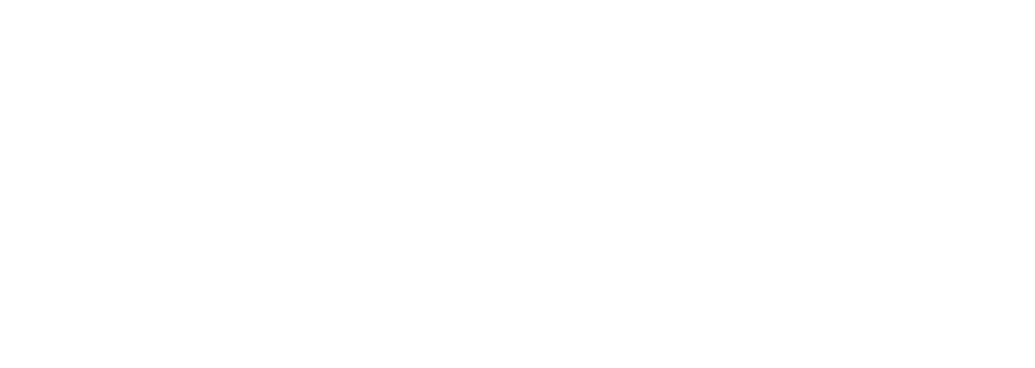
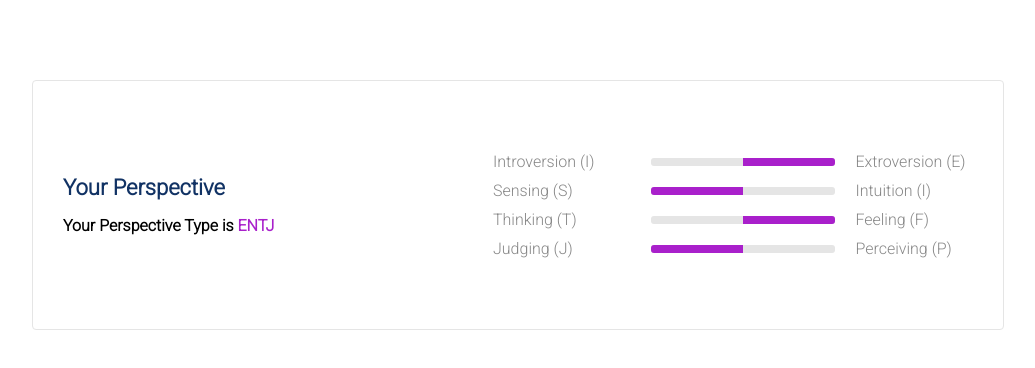
Before and after one commit to igbominadeveloper/mbti-frontend, a Vue app: page /result in a window 1280 px wide. Shown: the top 368 px of the page, without its empty margins (122-1157 px from the left). Built offline with nearby package versions, Linux system fonts and the light colour scheme.

Commit message:
[finishes #176728735] build results page

```diff
--- a/src/App.vue
+++ b/src/App.vue
@@ -1,6 +1,8 @@
 <template>
   <div id="app">
-    <router-view />
+    <div class="page-container">
+      <router-view />
+    </div>
   </div>
 </template>
 
@@ -15,6 +17,8 @@
   --color-grey: #e5e5e5;
   --color-white: #ffffff;
   --box-shadow: 0px 1px 3px 1px rgba(0, 0, 0, 0.1);
+  --font-title: 2.2rem;
+  --font-sub-title: 1.6rem;
 }
 
 html {
@@ -44,6 +48,12 @@ body {
   --webkit-font-smoothing: antialiased;
 }
 
+.page-container {
+  width: 100%;
+
+  padding: 8rem 10rem;
+}
+
 .error {
   border: 1.5px solid var(--color-red);
 }
--- a/src/components/Question.vue
+++ b/src/components/Question.vue
@@ -105,7 +105,7 @@ export default Vue.extend({
 
 .question-text,
 .email-text {
-  font-size: 1.4rem;
+  font-size: var(--font-sub-title);
   font-style: normal;
   font-weight: bold;
 }
@@ -114,7 +114,9 @@ export default Vue.extend({
   position: relative;
   width: 100%;
   height: 2rem;
+
   text-align: center;
+  letter-spacing: 0.4px;
 }
 
 .loader {
@@ -183,6 +185,10 @@ export default Vue.extend({
   margin-bottom: 0.3rem;
 }
 
+.agree,
+.disagree {
+  font-size: var(--font-sub-title);
+}
 .disagree {
   margin-right: 1rem;
 
--- a/src/router/index.ts
+++ b/src/router/index.ts
@@ -1,6 +1,5 @@
 import Vue from "vue";
 import VueRouter, { RouteConfig } from "vue-router";
-import Home from "../views/Home.vue";
 
 Vue.use(VueRouter);
 
@@ -8,16 +7,12 @@ const routes: Array<RouteConfig> = [
   {
     path: "/",
     name: "Home",
-    component: Home
+    component: () => import("../views/Home.vue")
   },
   {
-    path: "/about",
-    name: "About",
-    // route level code-splitting
-    // this generates a separate chunk (about.[hash].js) for this route
-    // which is lazy-loaded when the route is visited.
-    component: () =>
-      import(/* webpackChunkName: "about" */ "../views/About.vue")
+    path: "/result",
+    name: "Result",
+    component: () => import("../views/Result.vue")
   }
 ];
 
--- a/src/views/About.vue
+++ /dev/null
@@ -1,5 +0,0 @@
-<template>
-  <div class="about">
-    <h1>This is an about page</h1>
-  </div>
-</template>
--- a/src/views/Home.vue
+++ b/src/views/Home.vue
@@ -1,5 +1,5 @@
 <template>
-  <section class="page-container">
+  <div>
     <p class="title">Discover your Perspective</p>
     <p class="subtitle">
       Complete the 7 min test and get a detailed report of your lenses on the
@@ -32,7 +32,7 @@
 
       <button class="submit" @click="submitForm">Save & Continue</button>
     </div>
-  </section>
+  </div>
 </template>
 
 <script lang="ts">
@@ -159,7 +159,7 @@ export default Vue.extend({
 
         this.requestStatus.getQuestions = Status.SUCCESS;
       })
-      .catch(error => {
+      .catch((error: string) => {
         this.requestStatus.getQuestions = Status.ERROR;
         console.log(error);
       });
@@ -168,31 +168,27 @@ export default Vue.extend({
 </script>
 
 <style lang="css">
-.page-container {
-  width: 100%;
-
-  padding: 35px 75px;
-}
-
 .title {
-  font-size: 1.6rem;
+  font-size: var(--font-title);
   color: var(--color-blue);
   font-style: normal;
   font-weight: 600;
   line-height: 2rem;
 
-  margin-bottom: 1rem;
+  margin-bottom: 1.5rem;
   padding: 0;
 }
 
 .subtitle {
   color: var(--color-black);
-  font-size: 1.3rem;
+  font-size: 1.4rem;
+
+  font-weight: 600;
 }
 
 .questions {
   width: 100%;
-  margin: 3rem auto;
+  margin: 5rem auto;
 
   display: flex;
   flex-direction: column;
@@ -200,7 +196,7 @@ export default Vue.extend({
 
 @media screen and (min-width: 992px) {
   .questions {
-    width: 50%;
+    width: 60%;
   }
 }
 </style>
--- /dev/null
+++ b/src/views/Result.vue
@@ -0,0 +1,177 @@
+<template>
+  <section class="results">
+    <div class="description">
+      <p class="title">Your Perspective</p>
+      <p class="result">
+        Your Perspective Type is <span class="mbti">ENTJ</span>
+      </p>
+    </div>
+
+    <div class="breakdown">
+      <div class="result-row">
+        <div class="result-text">Introversion (I)</div>
+        <div class="bar">
+          <div class="left" :class="{ chosen: eiIsLeft }"></div>
+          <div class="right" :class="{ chosen: !eiIsLeft }"></div>
+        </div>
+        <div class="result-text">Extroversion (E)</div>
+      </div>
+
+      <div class="result-row">
+        <div class="result-text">Sensing (S)</div>
+        <div class="bar">
+          <div class="left" :class="{ chosen: siIsLeft }"></div>
+          <div class="right" :class="{ chosen: !siIsLeft }"></div>
+        </div>
+        <div class="result-text">Intuition (I)</div>
+      </div>
+
+      <div class="result-row">
+        <div class="result-text">Thinking (T)</div>
+        <div class="bar">
+          <div class="left" :class="{ chosen: tfIsLeft }"></div>
+          <div class="right" :class="{ chosen: !tfIsLeft }"></div>
+        </div>
+        <div class="result-text">Feeling (F)</div>
+      </div>
+
+      <div class="result-row">
+        <div class="result-text">Judging (J)</div>
+        <div class="bar">
+          <div class="left" :class="{ chosen: jpIsLeft }"></div>
+          <div class="right" :class="{ chosen: !jpIsLeft }"></div>
+        </div>
+        <div class="result-text">Perceiving (P)</div>
+      </div>
+    </div>
+  </section>
+</template>
+
+<script lang="ts">
+import Vue from "vue";
+
+import { Result } from "@/types";
+
+type Data = {
+  result: Result;
+};
+
+export default Vue.extend({
+  data: (): Data => ({
+    result: {
+      ei: 1,
+      si: -1,
+      tf: 1,
+      jp: -1
+    }
+  }),
+
+  computed: {
+    eiIsLeft(): boolean {
+      return this.result.ei === -1;
+    },
+    siIsLeft(): boolean {
+      return this.result.si === -1;
+    },
+    tfIsLeft(): boolean {
+      return this.result.tf === -1;
+    },
+    jpIsLeft(): boolean {
+      return this.result.jp === -1;
+    }
+  }
+});
+</script>
+
+<style>
+.results {
+  height: 25rem;
+
+  padding: 0 3rem;
+  margin: 0 auto;
+  max-width: 90%;
+
+  display: flex;
+  align-items: center;
+  justify-content: space-between;
+
+  border: 1px solid var(--color-grey);
+  border-radius: 4px;
+}
+
+.description {
+  display: flex;
+  flex-direction: column;
+  justify-content: space-between;
+
+  height: 6rem;
+
+  font-size: var(--font-title);
+}
+
+.title {
+  color: var(--color-blue);
+  font-weight: 700;
+}
+
+.result {
+  font-size: var(--font-sub-title);
+  font-weight: 600;
+}
+
+.breakdown {
+  width: 48rem;
+}
+
+.result-row {
+  display: flex;
+  align-items: center;
+
+  margin: 1rem 0;
+}
+
+.bar {
+  background: var(--color-grey);
+
+  height: 0.8rem;
+  width: 22rem;
+
+  display: flex;
+
+  border-radius: 3px;
+
+  margin: 0 2rem 0 4rem;
+}
+
+.result-text {
+  text-align: left;
+  font-size: var(--font-sub-title);
+  color: #878787;
+  font-weight: 500;
+
+  width: 14rem;
+}
+
+.left,
+.right {
+  width: 50%;
+  height: 100%;
+}
+
+.left {
+  border-radius: 3px 0 0 3px;
+}
+
+.right {
+  border-radius: 0 3px 3px 0;
+}
+
+.mbti {
+  font-weight: 600;
+  color: var(--color-purple);
+}
+
+.chosen {
+  background: var(--color-purple);
+}
+</style>
```
Also changed, not shown: src/types/index.ts (+7 -0 lines).
